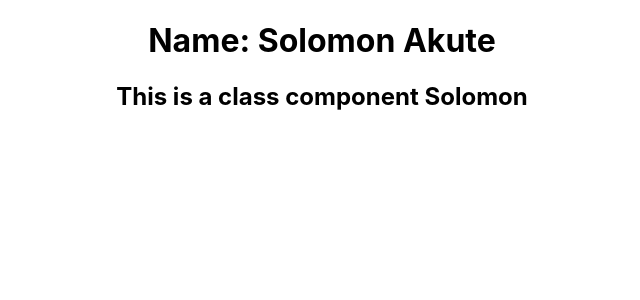
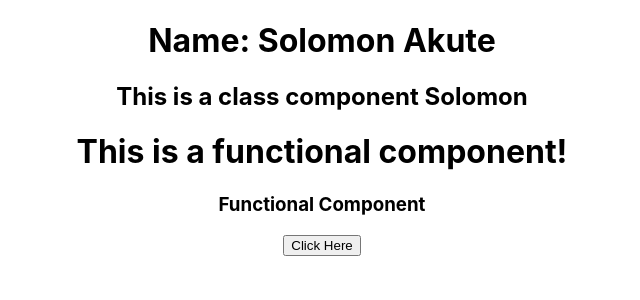
Before and after one commit to Uncle-Solomon/Learning_React, a React (Create React App) app: page / in a window 1280 px wide. Shown: the top 300 px of the page, without its empty margins (318-958 px from the left). Built offline with nearby package versions, Linux system fonts and the light colour scheme.

Commit message:
End of lesson 17

```diff
--- a/src/App.js
+++ b/src/App.js
@@ -1,6 +1,7 @@
 // import logo from "./logo.svg";
 import "./App.css";
 import Counter from "./components/counter";
+import FunctionEvent from "./components/functionEvent";
 import Hello from "./components/hello";
 import Message from "./components/message";
 import Profile from "./components/profile";
@@ -17,6 +18,8 @@ function App() {
 
       {/* <Counter /> */}
       <Resume name="Solomon" />
+
+      <FunctionEvent />
     </div>
   );
 }
--- /dev/null
+++ b/src/components/functionEvent.js
@@ -0,0 +1,14 @@
+const FunctionEvent = () => {
+  const handleClick = () => {
+    console.log("Works");
+  };
+  return (
+    <div>
+      <h1>This is a functional component!</h1>
+      <h3>Functional Component</h3>
+      <button onClick={handleClick}>Click Here</button>
+    </div>
+  );
+};
+
+export default FunctionEvent;
```
